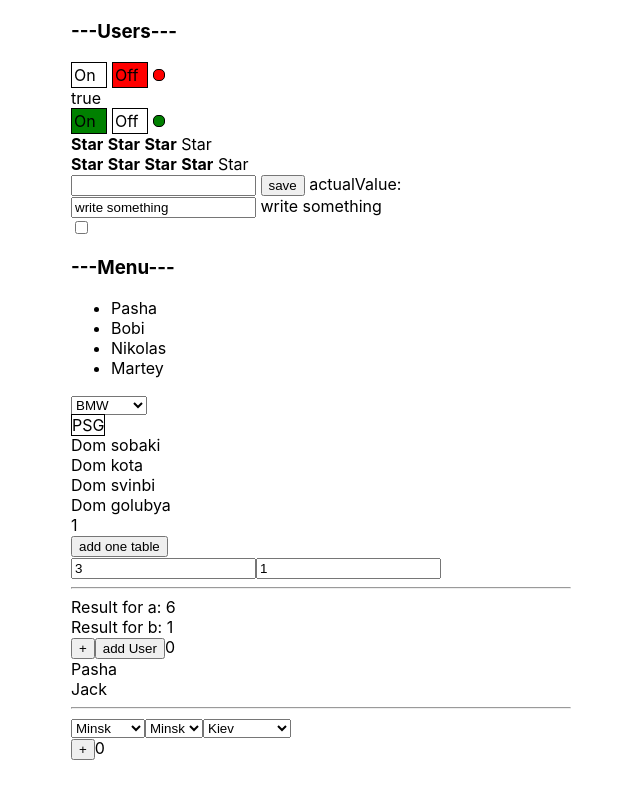
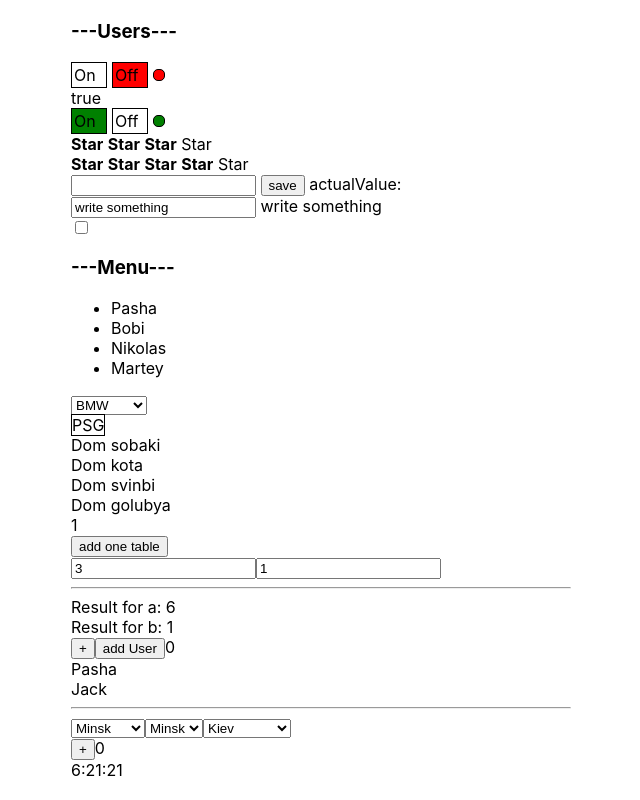
Before and after one commit to Batersp/react-kabzda, a React (Create React App) app: page / in a window 1280 px wide. Shown: the whole page, without its empty margins (319-959 px from the left). Built offline with nearby package versions, Linux system fonts and the light colour scheme.

Commit message:
add Clock component

```diff
--- a/src/App.tsx
+++ b/src/App.tsx
@@ -15,6 +15,8 @@ import {MyCapital} from "./components/ReactMemo/ReactMemo";
 import {Example1} from "./components/ExampleWithUseMemo/Example1";
 import {HelpsToReactMemo} from "./components/ExampleWithUseMemo/DifficultCountingExample";
 import {Helps} from "./components/ExampleWithUseMemo/ExampleWithSelect";
+import {Clock} from "./components/training/Clock";
+
 
 
 function App() {
@@ -97,6 +99,7 @@ function App() {
 
             <hr/>
             <Helps/>
+            <Clock/>
 
         </div>
     );
--- /dev/null
+++ b/src/components/training/Clock.tsx
@@ -0,0 +1,28 @@
+import React, {useEffect, useState} from "react";
+
+
+export const Clock = () => {
+    const [a, setA] = useState(new Date())
+
+    const myFn = (number: number) => number < 10 ? '0' + number : number
+
+    useEffect(() => {
+        const intervalId = setInterval(() => {
+            setA(new Date)
+        }, 1000)
+
+        return () => {
+            clearInterval(intervalId)
+        }
+    }, [])
+
+
+    return (
+        <div>
+            {a.getHours()}:
+            {myFn(a.getMinutes())}:
+            {myFn(a.getSeconds())}
+
+        </div>
+    )
+}
```
